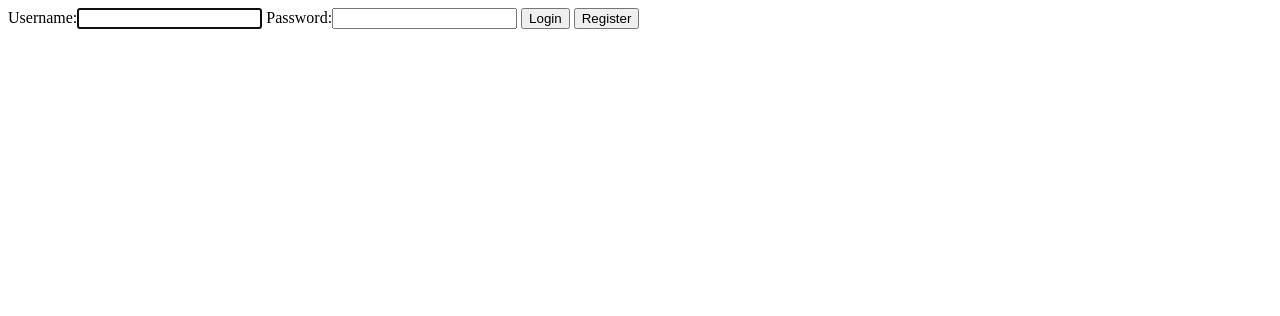
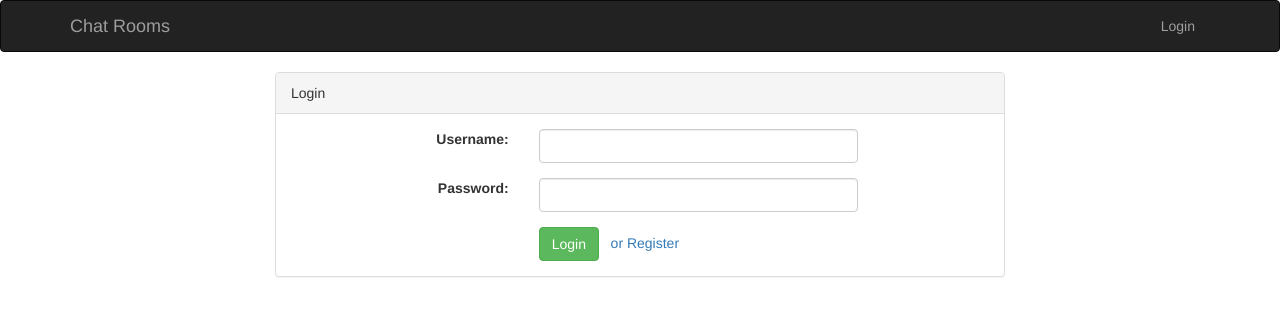
Before and after one commit to June-24/DjangoChat, a Django app: page /login/ in a window 1280 px wide. Shown: the top 316 px of the page. Run offline with Django 3.2, Linux system fonts and the light colour scheme; some libraries are stand-ins or nearby versions.

Commit message:
added some design to the login and register pages

```diff
--- a/ChatSite/chatapp/templates/chatapp/base.html
+++ b/ChatSite/chatapp/templates/chatapp/base.html
@@ -5,15 +5,15 @@
     <meta http-equiv="X-UA-Compatible" content="IE=edge">
     <meta name="viewport" content="width=device-width, initial-scale=1.0">
     <script src="https://cdn.tailwindcss.com"></script>
-    <title>Document</title>
-
+    <title>Chat Rooms</title>
+    <link rel="icon" href="https://static.wixstatic.com/media/713b90_7841ba78e810446f8765776b69ee76e3~mv2.png">
 </head>
 <body>
     <nav class="shadow-lg px-3 py-2.5">
         <div class="container flex flex-wrap justify-between mx-auto">
             <a class="flex items-center" >
             <img class="h-16 mr-3" src="https://static.wixstatic.com/media/713b90_7841ba78e810446f8765776b69ee76e3~mv2.png" alt="">
-                <span class="self-center text-4xl font-semibold">Chats App</span>
+                <span class="self-center text-4xl font-semibold">Chat Rooms</span>
             </a>
 
             <div class="w-full block w-auto">
--- a/ChatSite/chatapp/views.py
+++ b/ChatSite/chatapp/views.py
@@ -9,5 +9,5 @@ def index(request):
 @login_required
 def chatroom(request,slug):
     chatroom = ChatRoom.objects.get(slug=slug)
-    messages = ChatMessage.objects.filter(room=chatroom)[0:30]
+    messages = ChatMessage.objects.filter(room=chatroom)[0:300]
     return render(request,'chatapp/room.html',{'chatroom':chatroom,'messages':messages})
--- /dev/null
+++ b/ChatSite/users/templates/users/base.html
@@ -0,0 +1,40 @@
+<!DOCTYPE html>
+<html lang="en">
+<head>
+    <title>Chat Rooms</title>
+
+    <meta charset="utf-8">
+    <meta name="viewport" content="width=device-width, initial-scale=1">
+    <link rel="icon" href="https://static.wixstatic.com/media/713b90_7841ba78e810446f8765776b69ee76e3~mv2.png">
+    <link rel="stylesheet" href="//maxcdn.bootstrapcdn.com/bootstrap/3.3.7/css/bootstrap.min.css">
+</head>
+<body class="override">
+    <nav class="navbar navbar-inverse" role="navigation">
+        <div class="container">
+            <div class="navbar-header">
+                <button type="button" class="navbar-toggle collapsed" data-toggle="collapse" data-target="#navbar" aria-expanded="false">
+                    <span class="sr-only">Toggle navigation</span>
+                    <span class="icon-bar"></span>
+                    <span class="icon-bar"></span>
+                    <span class="icon-bar"></span>
+                </button>
+                <a class="navbar-brand" href="/rooms">Chat Rooms</a>
+            </div>
+
+            <div id="navbar" class="collapse navbar-collapse">
+                <ul class="nav navbar-nav navbar-right">
+                    <li><a href="/login">Login</a></li>
+                </ul>
+            </div>
+        </div>
+    </nav>
+
+    <div class="container">
+        <div class="row">
+            {% block content %}{% endblock %}
+        </div>
+    </div>
+
+
+</body>
+</html>
--- a/ChatSite/users/templates/users/login.html
+++ b/ChatSite/users/templates/users/login.html
@@ -1,6 +1,43 @@
-<form method="POST">
+{% extends "users/base.html" %}
+{% comment %} <form method="POST">
     {% csrf_token %}
     {{ form }}
     <button type="submit">Login</button>
     <button type="button" onclick="location.href='{% url 'register' %}'">Register</button>
-</form>
+</form> {% endcomment %}
+
+
+
+{% block content %}
+    <div class="container">
+        <form action="{% url 'login' %}" method="post">
+            {% csrf_token %}
+            <div class="col-md-8 col-md-offset-2">
+                <div class="panel panel-default">
+                    <div class="panel-heading">Login</div>
+                    <div class="panel-body">
+                        {% if error_message %}
+                            <p class="bg-danger p-d ml-b">{{ error_message }}</p>
+                        {% endif %}
+                        <div class="form-group clearfix">
+                            <label for="username" class="col-md-4 control-label text-right">Username:</label>
+                            <div class="col-md-6">
+                                <input name="username" value="" type="text" class="form-control" />
+                            </div>
+                        </div>
+                        <div class="form-group clearfix">
+                            <label for="password" class="col-md-4 control-label text-right">Password:</label>
+                            <div class="col-md-6">
+                                <input name="password" type="password" class="form-control" />
+                            </div>
+                        </div>
+                        <div class="col-md-6 col-md-offset-4">
+                            <input name="login" type="submit" value="Login" class="btn btn-success" /> &nbsp;
+                            <a href="/register">or Register</a>
+                        </div>
+                    </div>
+                </div>
+            </div>
+        </form>
+    </div>
+{% endblock %}
--- a/ChatSite/users/templates/users/logout.html
+++ b/ChatSite/users/templates/users/logout.html
@@ -1 +1,4 @@
+{% extends "users/base.html" %}
+{% block content %}
 <h1>You have been Logged out !</h1>
+{% endblock %}
--- a/ChatSite/users/templates/users/profile.html
+++ b/ChatSite/users/templates/users/profile.html
@@ -1 +1,4 @@
-<h1>{{user.username}}</h1>
+{% extends "users/base.html" %}
+{% block content %}
+<h1>Logged in as : {{user.username}}</h1>
+{% endblock %}
--- a/ChatSite/users/templates/users/register.html
+++ b/ChatSite/users/templates/users/register.html
@@ -1,5 +1,8 @@
+{% extends "users/base.html" %}
+{% block content %}
 <form method="POST">
     {% csrf_token %}
     {{ form }}
     <button type="submit">Signup</button>
 </form>
+{% endblock %}
```
Also changed, not shown: ChatSite/db.sqlite3.
